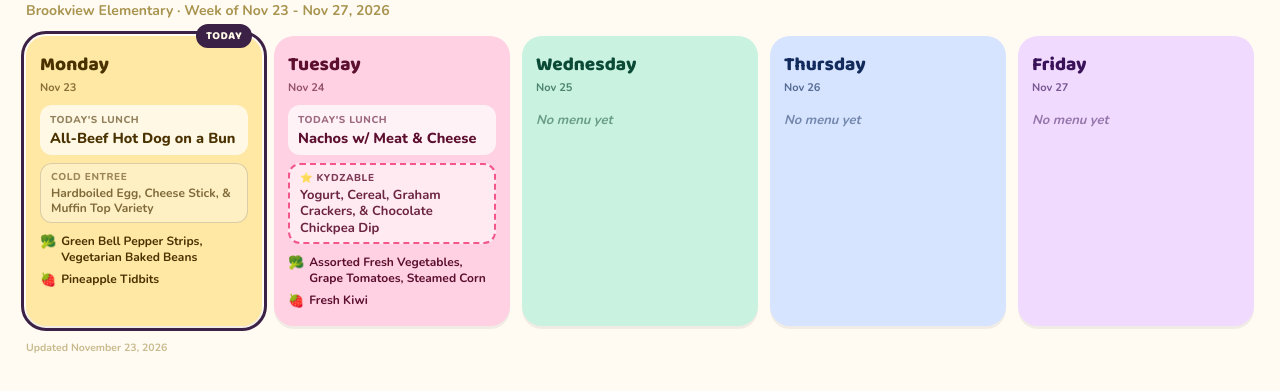
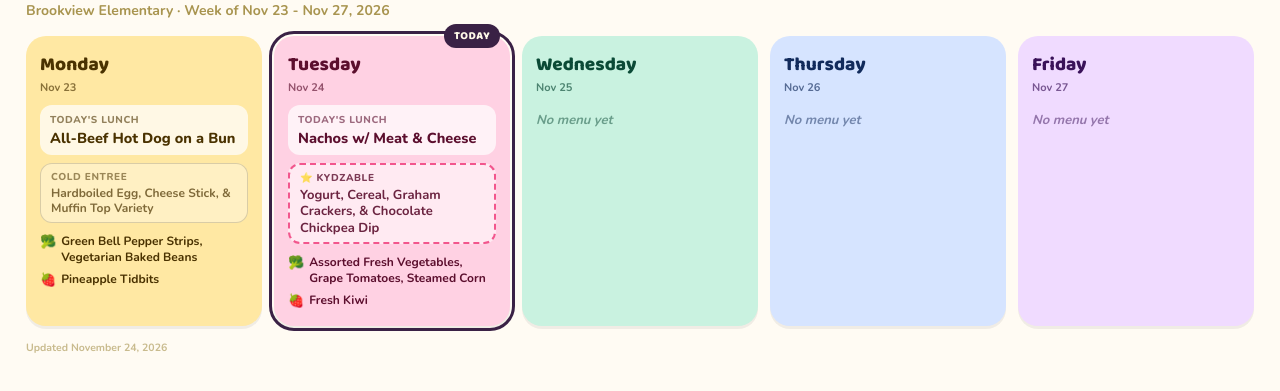
Before and after one commit to timmyb9/brookview-lunch-menu, a plain HTML site: page index.html in a window 1280 px wide. Shown: the part 73-464 px from the top of the page. Drawn offline with nearby package versions, Linux system fonts and the light colour scheme.

Commit message:
Update lunch menu

```diff
--- a/index.html
+++ b/index.html
@@ -167,15 +167,15 @@
   <div class="subtitle">Brookview Elementary &middot; Week of Nov 23 - Nov 27, 2026</div>
   <div class="week">
 
-<div class="day today" style="background:#FFE8A3; color:#4A3200; --accent:#F2A93B;">
-  <div class="today-flag">TODAY</div>
+<div class="day" style="background:#FFE8A3; color:#4A3200; --accent:#F2A93B;">
+
   <div class="day-name">Monday</div>
   <div class="day-date">Nov 23</div>
   <div class="entree-main"><div class="entree-label">Today's Lunch</div><div class="entree-name">All-Beef Hot Dog on a Bun</div></div><div class="cold-entree"><div class="entree-label">Cold Entree</div><div class="entree-name">Hardboiled Egg, Cheese Stick, & Muffin Top Variety</div></div><div class="side-row"><span class="side-icon">🥦</span><span>Green Bell Pepper Strips, Vegetarian Baked Beans</span></div><div class="side-row"><span class="side-icon">🍓</span><span>Pineapple Tidbits</span></div>
 </div>
 
-<div class="day" style="background:#FFD1E3; color:#5C0F2E; --accent:#F2568D;">
-
+<div class="day today" style="background:#FFD1E3; color:#5C0F2E; --accent:#F2568D;">
+  <div class="today-flag">TODAY</div>
   <div class="day-name">Tuesday</div>
   <div class="day-date">Nov 24</div>
   <div class="entree-main"><div class="entree-label">Today's Lunch</div><div class="entree-name">Nachos w/ Meat & Cheese</div></div><div class="kydzable"><div class="entree-label">⭐ Kydzable</div><div class="entree-name">Yogurt, Cereal, Graham Crackers, & Chocolate Chickpea Dip</div></div><div class="side-row"><span class="side-icon">🥦</span><span>Assorted Fresh Vegetables, Grape Tomatoes, Steamed Corn</span></div><div class="side-row"><span class="side-icon">🍓</span><span>Fresh Kiwi</span></div>
@@ -203,7 +203,7 @@
 </div>
 
   </div>
-  <div class="footer">Updated November 23, 2026</div>
+  <div class="footer">Updated November 24, 2026</div>
 </div>
 </body>
 </html>
```
